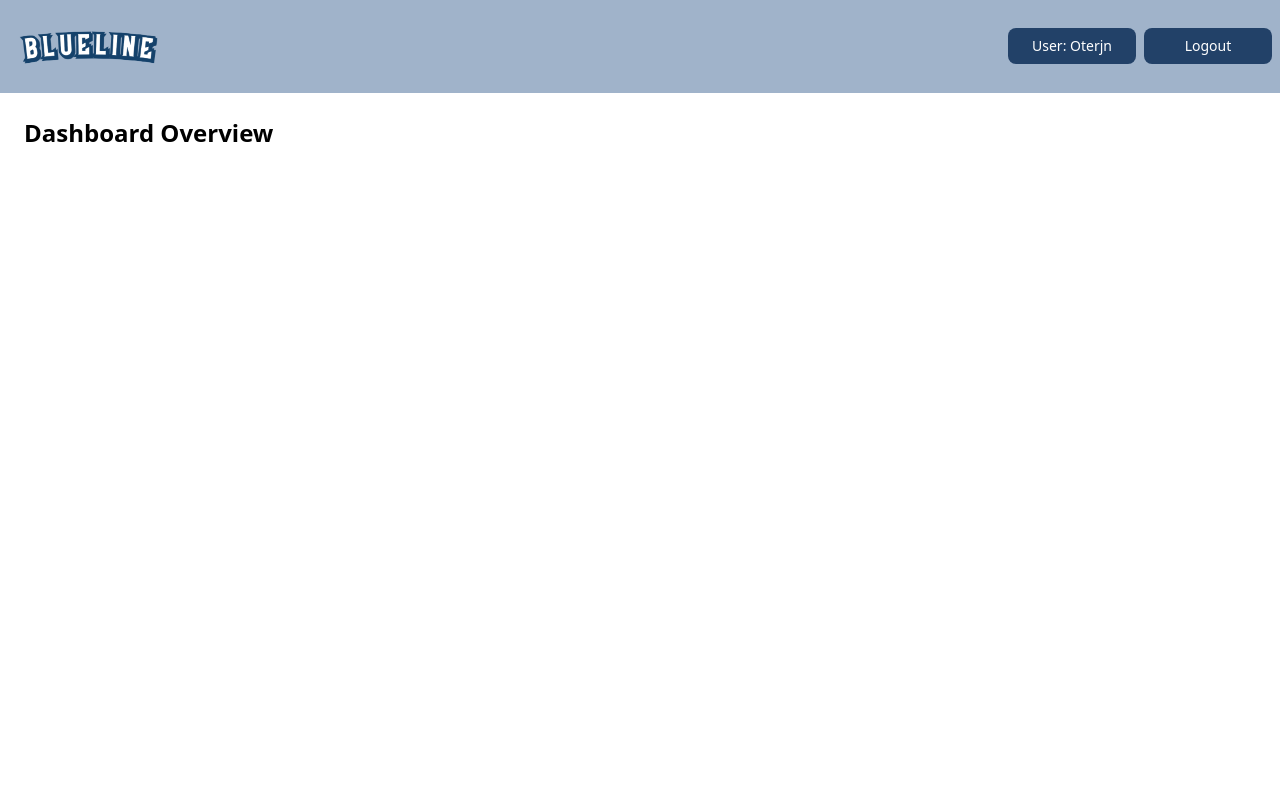
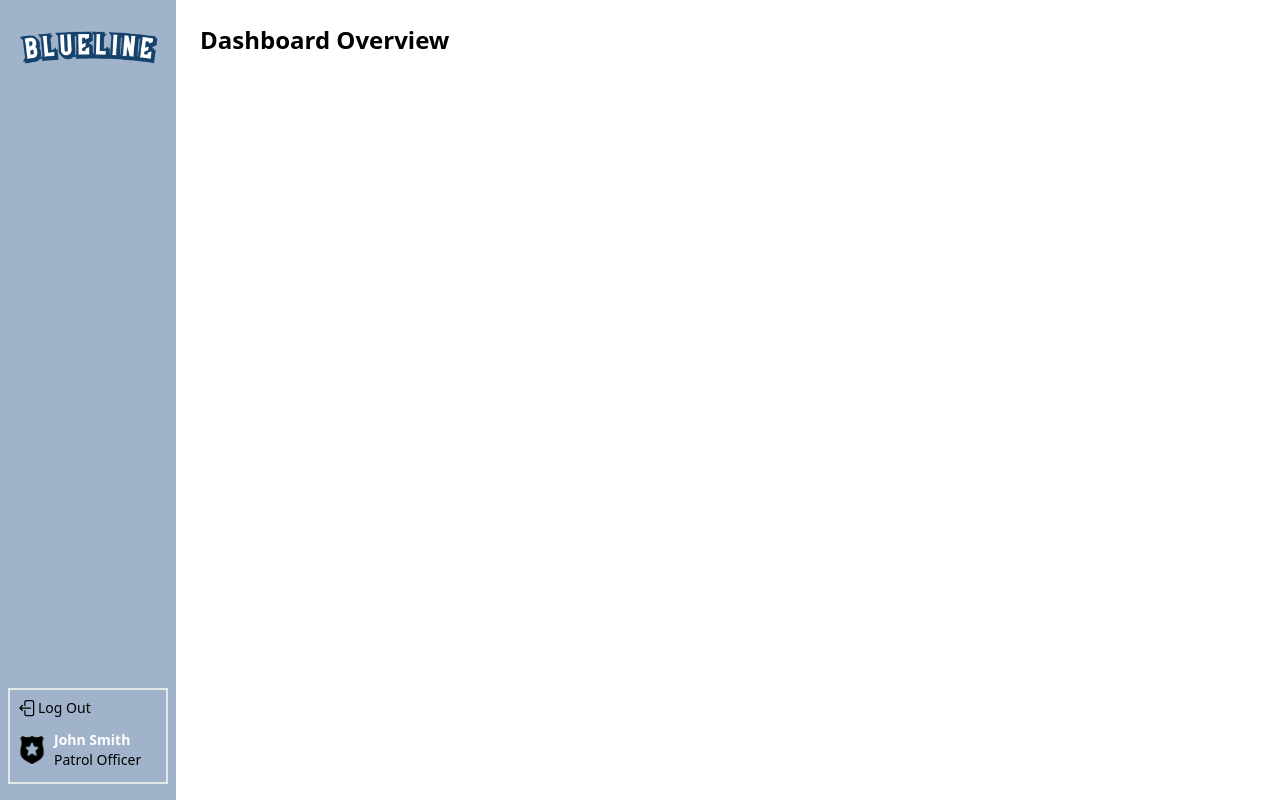
Before and after one commit to Jessalynnic/BlueLine, a React (Create React App) app in the folder blueline/: page /dashboard in a window 1280 px wide. Built offline with nearby package versions, Linux system fonts and the light colour scheme.

Commit message:
Changed the layout of the dashboard page

```diff
--- a/blueline/src/pages/dashboard.js
+++ b/blueline/src/pages/dashboard.js
@@ -1,5 +1,7 @@
 import { useNavigate } from 'react-router-dom';
 import logo from '../images/blueline_text_logo.png';
+import { ArrowLeftStartOnRectangleIcon } from '@heroicons/react/24/outline';
+import badgeIcon from '../images/badge.png';
 
 function Dashboard() {
     const navigate = useNavigate();
@@ -9,30 +11,28 @@ function Dashboard() {
     };
 
     return (
-      <div>
+      <div className="flex flex-row">
         <div
-          className="flex px-2 py-4 justify-between"
+          className="flex flex-col h-screen px-2 py-4 justify-between"
           style={{ backgroundColor: '#a0b3ca' }}
         >
           <img src={logo} alt="BlueLine Text Logo" className="w-40 h-auto" />
 
-          <div className="flex w-62 gap-2">
-            <button
-                type="submit"
-                className="w-32 self-center text-sm text-white py-2 rounded-lg"
-                style={{ backgroundColor: '#224168' }}
-              >
-                User: Oterjn
-            </button>
-
-            <button
-                type="submit"
-                className="w-32 self-center text-sm text-white py-2 rounded-lg"
-                style={{ backgroundColor: '#224168' }}
-                onClick={handleClick}
-              >
-                Logout
-            </button>
+          <div className="flex border-2 flex-col h-24 py-2 gap-3">
+            <div
+              className="flex items-center text-sm cursor-pointer hover:underline px-2"
+              onClick={handleClick}
+            >
+              <ArrowLeftStartOnRectangleIcon className="w-5 h-5" />
+              <span className="text-sm">Log Out</span>
+            </div>
+            <div className="flex flex-row px-2 items-center">
+              <img src={badgeIcon} alt="Badge Icon" className="w-7 h-7"/>
+              <div className="flex flex-col px-2">
+                <span className="text-sm text-white font-bold">John Smith</span>
+                <span className="text-sm">Patrol Officer</span>
+              </div>
+            </div>
           </div>
         </div>
         <div className="flex h-20 px-6">
```
Also changed, not shown: blueline/src/images/badge.png (added).
